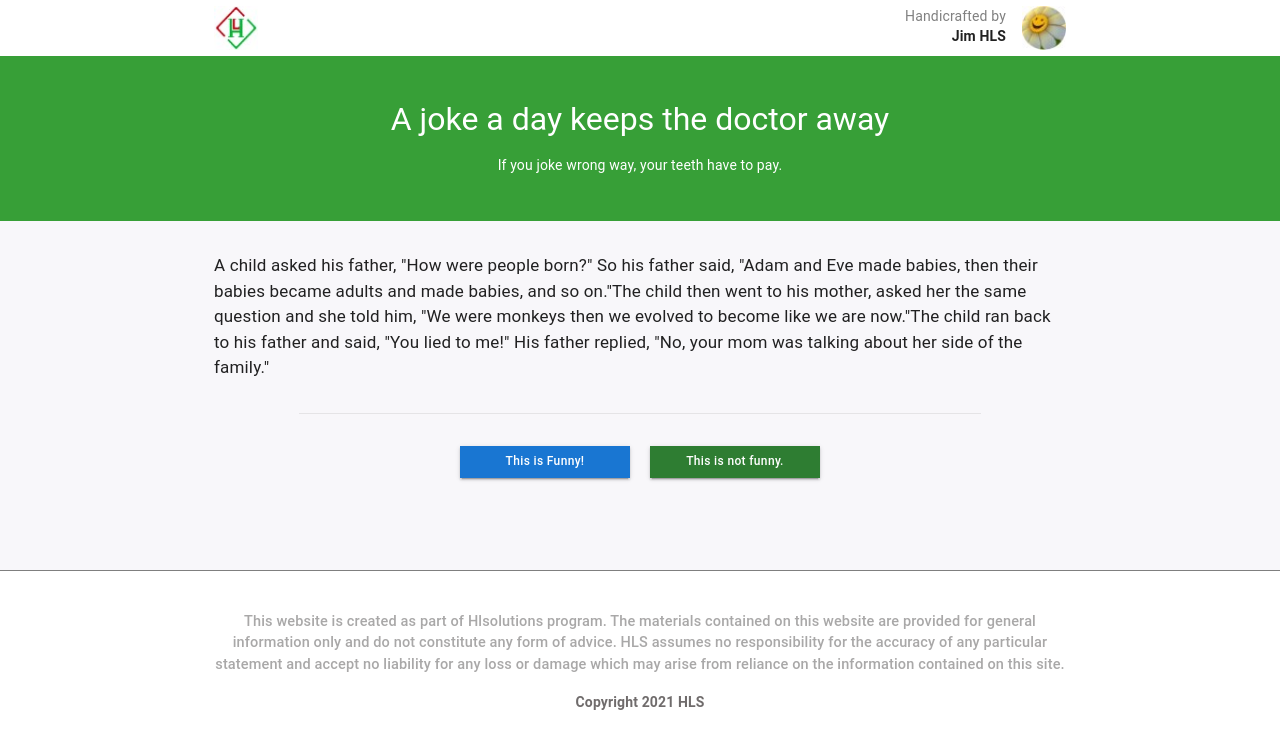
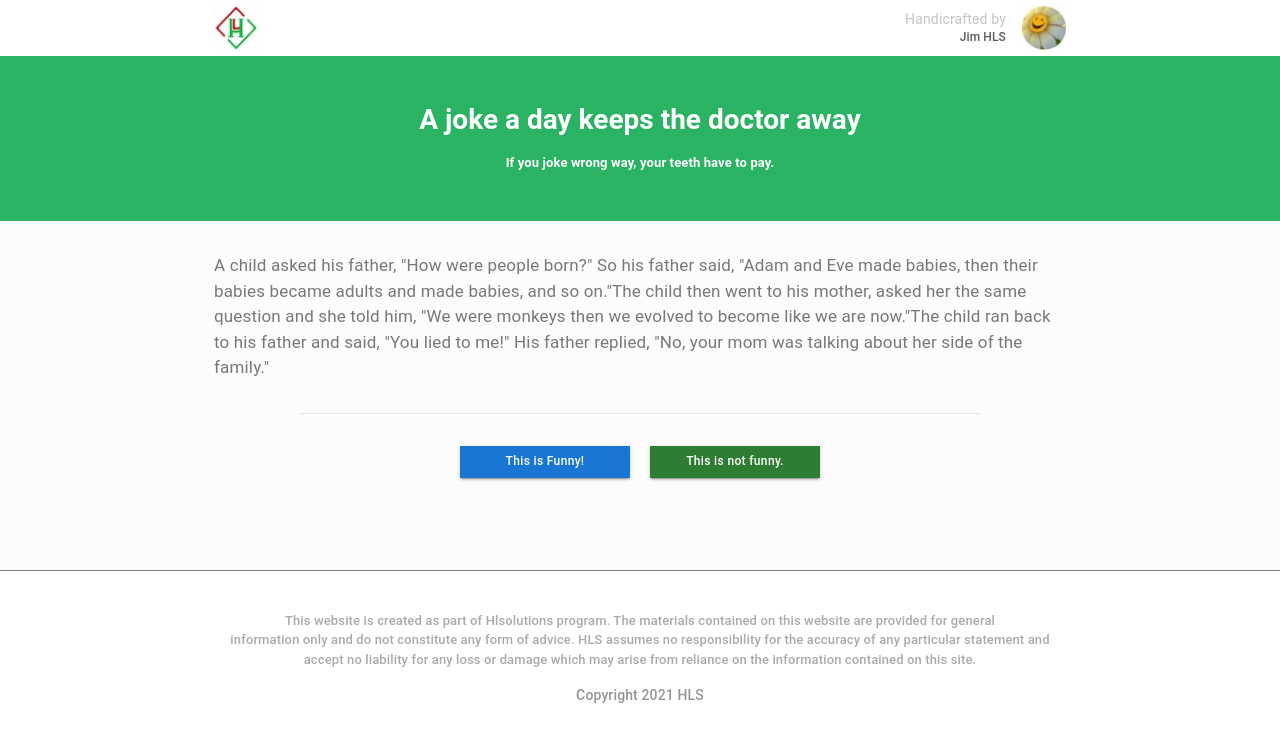
Before and after one commit to duypnafx13348/HSL-interview, a Next.js app: page / in a window 1280 px wide. Shown: the top 748 px of the page. Built offline with nearby package versions, Linux system fonts and the light colour scheme.

Commit message:
test hls interview

```diff
--- a/pages/_app.tsx
+++ b/pages/_app.tsx
@@ -37,12 +37,18 @@ const MyApp: React.FC<AppProps> = ({ Component, pageProps }) => {
           <Box display="flex" justifyContent="center" alignItems="center">
             <Image src="/logo.jpg" alt="Logo" width={44} height={44} />
           </Box>
-          <Box display="flex">
+          <Box display="flex" justifyContent="center" alignItems="center">
             <Box mr="1rem">
-              <Typography variant="body2" color="grey">
+              <Typography variant="body2" color="#c4c4c4">
                 Handicrafted by
               </Typography>
-              <Typography variant="body2" fontWeight={600} textAlign="right">
+              <Typography
+                variant="body2"
+                fontWeight={500}
+                textAlign="right"
+                color="#5b5b5b"
+                fontSize="12px"
+              >
                 Jim HLS
               </Typography>
             </Box>
@@ -56,23 +62,38 @@ const MyApp: React.FC<AppProps> = ({ Component, pageProps }) => {
         <Container maxWidth="md" sx={{ mt: "40px" }}>
           <Typography
             textAlign="center"
-            fontSize="14.5px"
-            color="#a9a8a8"
+            fontSize="13px"
+            color="#aaaaaa"
             fontWeight={500}
           >
             This website is created as part of Hlsolutions program. The
             materials contained on this website are provided for general
+          </Typography>
+          <Typography
+            fontSize="13px"
+            textAlign="center"
+            color="#aaaaaa"
+            fontWeight={500}
+          >
             information only and do not constitute any form of advice. HLS
             assumes no responsibility for the accuracy of any particular
-            statement and accept no liability for any loss or damage which may
-            arise from reliance on the information contained on this site.
+            statement and
+          </Typography>
+          <Typography
+            fontSize="13px"
+            textAlign="center"
+            color="#aaaaaa"
+            fontWeight={500}
+          >
+            accept no liability for any loss or damage which may arise from
+            reliance on the information contained on this site.
           </Typography>
           <Typography
             textAlign="center"
             mt="1rem"
             fontSize="14px"
-            fontWeight={600}
-            color="#706c6c"
+            fontWeight={500}
+            color="#959595"
           >
             Copyright 2021 HLS
           </Typography>
--- a/pages/index.tsx
+++ b/pages/index.tsx
@@ -22,7 +22,7 @@ const Home = () => {
     <>
       <Box
         sx={{
-          backgroundColor: "#379f37",
+          backgroundColor: "#29b363",
           padding: "2rem",
           textAlign: "center",
           color: "#fff",
@@ -35,17 +35,18 @@ const Home = () => {
         <Container maxWidth="sm" sx={{ textAlign: "center" }}>
           <Typography
             variant="h3"
-            fontSize={{ xs: "2rem", sm: "2rem" }}
+            fontSize="1.75rem"
+            fontWeight={600}
             mb="1rem"
           >
             A joke a day keeps the doctor away
           </Typography>
-          <Typography fontSize={{ xs: "12px", sm: "14px" }}>
+          <Typography fontSize={{ xs: "10px", sm: "13px" }} fontWeight={600}>
             If you joke wrong way, your teeth have to pay.
           </Typography>
         </Container>
       </Box>
-      <Box sx={{ backgroundColor: "rgba(242, 239, 245, 0.5)" }}>
+      <Box sx={{ backgroundColor: "#fcfcfc" }}>
         <Container maxWidth="md">
           <Joke />
         </Container>
@@ -155,7 +156,9 @@ const Joke = () => {
   return (
     <Box py="2rem">
       <Box>
-        <Typography fontSize="17px">{jokes[id]?.content}</Typography>
+        <Typography fontSize="17px" color="#787878">
+          {jokes[id]?.content}
+        </Typography>
       </Box>
       <Divider sx={{ my: "2rem", width: "80%", mx: "auto" }} light />
       <Box
```
